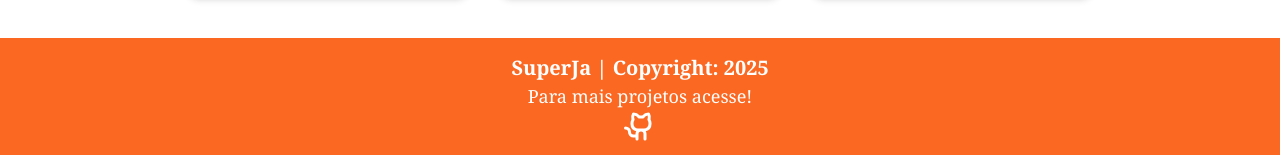
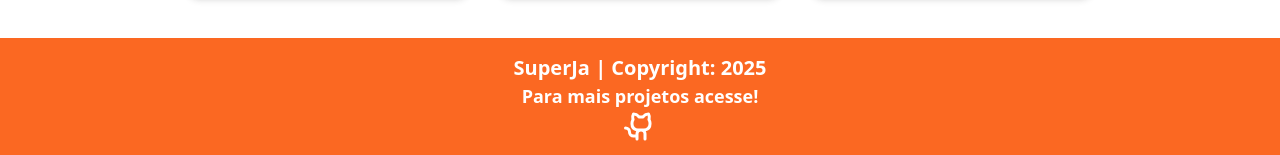
Before and after one commit to Isabela-prog/superja_react, a React (Vite) app: page /sobre in a window 1280 px wide. Shown: the part 1086-1241 px from the top of the page. Built offline with nearby package versions, Linux system fonts and the light colour scheme.

Commit message:
Mudança de cor no perfil do úsuario

```diff
--- a/package.json
+++ b/package.json
@@ -12,7 +12,7 @@
   "dependencies": {
     "@phosphor-icons/react": "^2.1.7",
     "@tailwindcss/vite": "^4.1.4",
-    "axios": "^1.8.4",
+    "axios": "^1.9.0",
     "react": "^19.0.0",
     "react-dom": "^19.0.0",
     "react-loader-spinner": "^6.1.6",
--- a/src/App.tsx
+++ b/src/App.tsx
@@ -13,9 +13,9 @@ import FormCategoria from './components/categoria/formcategoria/FormCategoria'
 import DeletarCategoria from './components/categoria/deletarcategoria/DeletarCategoria'
 import ListaProduto from './components/produto/ListaProduto/listaProduto'
 import DeletarProduto from './components/produto/deletarproduto/DeletarProduto'
-import FormProduto from './components/produto/formproduto/formProduto'
 import Perfil from './pages/perfil/Perfil'
 import Sobre from './pages/sobre/Sobre'
+import FormProduto from './components/produto/FormProduto/formProduto'
 
 function App() {
   return (
--- a/src/components/footer/Footer.tsx
+++ b/src/components/footer/Footer.tsx
@@ -6,12 +6,12 @@ function Footer() {
 
     return (
         <>
-            <div className="flex justify-center bg-[#FB6822] text-white">
-                <div className="container flex flex-col items-center py-4">
-                    <p className='text-xl font-bold font-serif'>
+            <div className="flex justify-center  bg-[#FB6822] text-white ">
+                <div className="container flex flex-col items-center  py-4">
+                    <p className='text-xl font-poppins font-bold '>
                             SuperJa | Copyright: {data}
                         </p>
-                    <p className='text-lg font-serif'>Para mais projetos acesse! </p>
+                    <p className='text-lg text-white font-poppins font-bold'>Para mais projetos acesse! </p>
                     <div className='flex gap-2'>
                         <a href="https://github.com/Abilafora/superja_react" target="_blank">
                     <GithubLogo size={32} weight='bold' />
--- a/src/pages/perfil/Perfil.tsx
+++ b/src/pages/perfil/Perfil.tsx
@@ -35,7 +35,7 @@ function Perfil() {
 
 				<div
 					className="relative mt-[-6rem] h-72 flex flex-col
-                    bg-[#1D907D] text-white text-2xl items-center justify-center"
+                    bg-[#FB6822] text-white text-2xl items-center justify-center"
 				>
 					<p>Nome: {usuario.nome} </p>
 					<p>Email: {usuario.usuario}</p>
```
Also changed, not shown: 1 other file (tests, documents, lock files or other folders).
